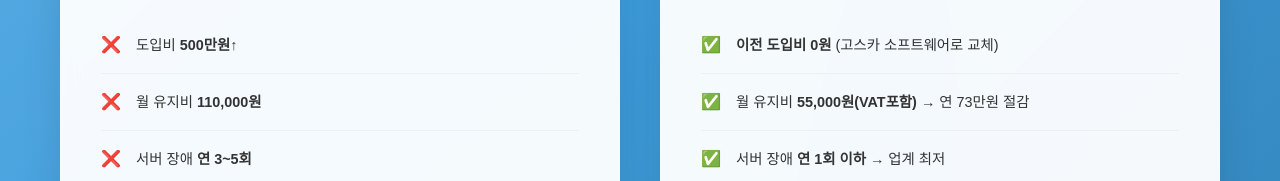
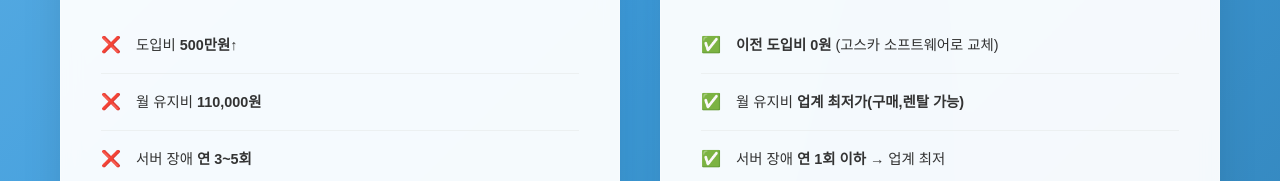
Before and after one commit to funkyts/miki, a plain HTML site: page index.html in a window 1280 px wide. Shown: the part 2889-3070 px from the top of the page. Drawn offline with Linux system fonts and the light colour scheme.

Commit message:
Update index.html

```diff
--- a/index.html
+++ b/index.html
@@ -966,7 +966,7 @@
                     </div>
                     <ul class="compare-list">
                         <li><strong>이전 도입비 0원</strong> (고스카 소프트웨어로 교체)</li>
-                        <li>월 유지비 <strong>55,000원(VAT포함)</strong> → 연 73만원 절감</li>
+                        <li>월 유지비 <strong>업계 최저가(구매,렌탈 가능)</strong> </li>
                         <li>서버 장애 <strong>연 1회 이하</strong> → 업계 최저</li>
                         <li>분기 10건 이상 기능 업데이트 → 매출 고민 즉시 반영</li>
 
```
